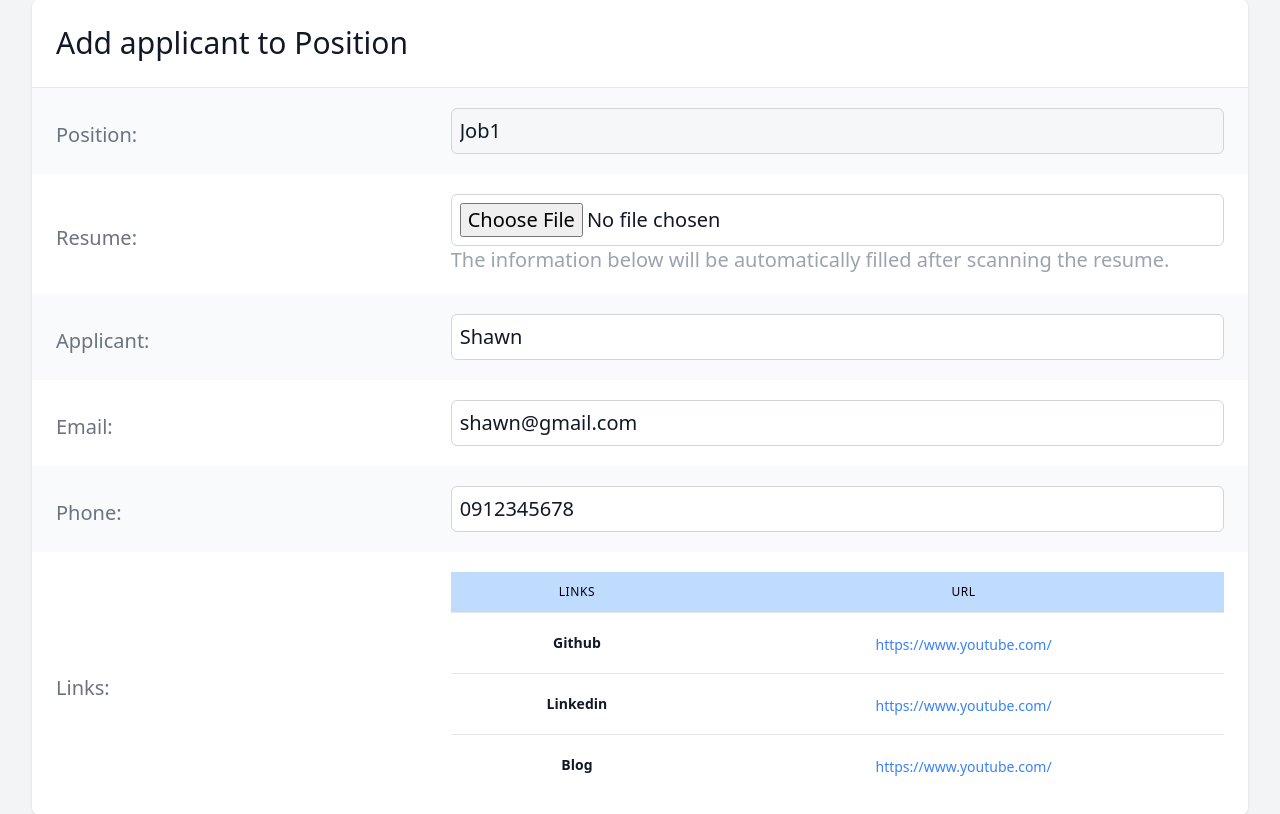
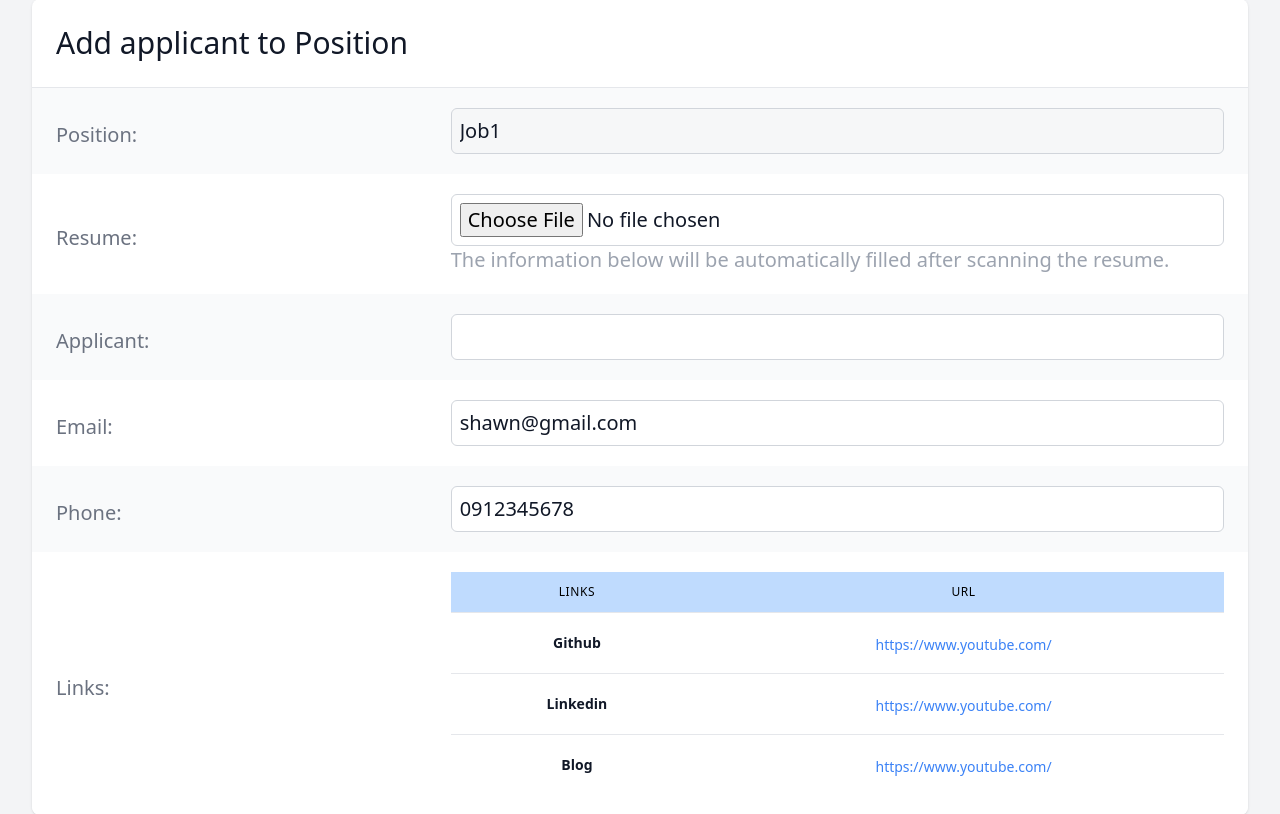
Before and after one commit to HsuChen88/Tabula-Talent, a Flask app: template app/templates/add-applicant.html in a window 1280 px wide. Shown: the part 97-911 px from the top of the page. Run offline with Flask 3, Linux system fonts and the light colour scheme; the template is opened without the code that fills it, so the values that code supplies are empty; some libraries are stand-ins or nearby versions.

Commit message:
update html template

```diff
--- a/app/App.py
+++ b/app/App.py
@@ -23,7 +23,3 @@ with app.app_context():
     db.create_all() # 如果資料庫沒有建置表格的話，全部建置
 
 from controllers import *
-
-@app.route("/")
-def index_template():
-    return "<h1>Hello Flask!</h1>"
--- a/app/templates/add-applicant.html
+++ b/app/templates/add-applicant.html
@@ -59,7 +59,7 @@
 
             <div class="bg-gray-50 px-4 py-5 xl:grid xl:grid-cols-3 xl:gap-4 xl:px-6">
               <dt class="mt-2 text-xl font-medium text-gray-500 flex items-center">Applicant:</dt>
-              <dd class="text-xl text-gray-900 xl:mt-0 xl:col-span-2"><input type="text" value="Shawn"
+              <dd class="text-xl text-gray-900 xl:mt-0 xl:col-span-2"><input type="text" value="{{ name }}"
                   class="border border-gray-300 p-2 rounded-md w-full"></dd>
             </div>
             <div class="bg-white px-4 py-5 xl:grid xl:grid-cols-3 xl:gap-4 xl:px-6">
```
Also changed, not shown: app/templates/preinterview-report.html (renamed from app/templates/preinterview-report-test.html).
